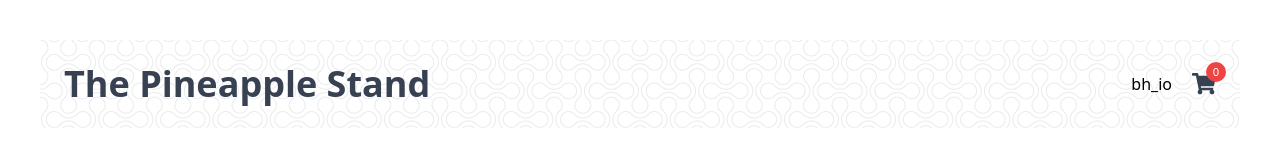
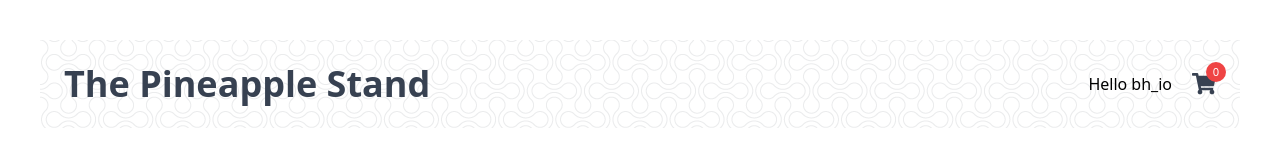
Before and after one commit to BoMarconiHenriksen/vue, a Vue app: page / in a window 1280 px wide. Shown: the top 163 px of the page. Built offline with nearby package versions, Linux system fonts and the light colour scheme.

Commit message:
manipulate the state in computed with the options api

```diff
--- a/src/components/TheHeader.vue
+++ b/src/components/TheHeader.vue
@@ -8,7 +8,7 @@ export default {
   components: { CartWidget },
   computed: {
     ...mapState( useAuthUserStore, {
-      user: "username"
+      user: store => `Hello ${store.username}`
     }),
   },
 };
```
